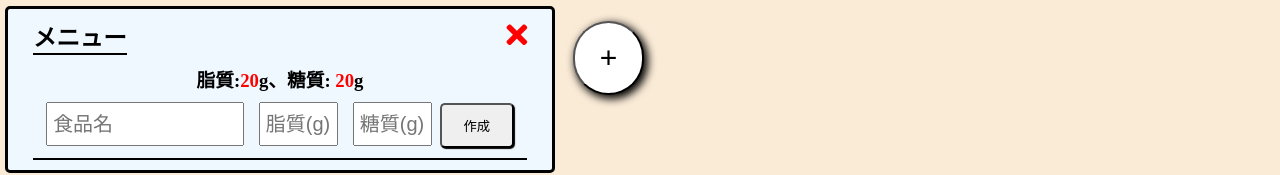
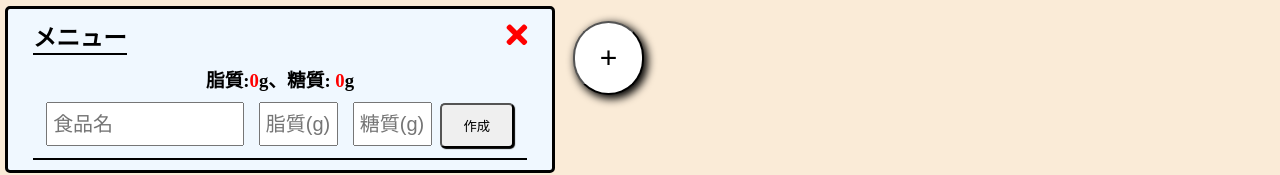
Before and after one commit to victer-star/dietary-restriction, a React (Create React App) app: page / in a window 1280 px wide. Shown: the part 224-399 px from the top of the page. Built offline with nearby package versions, Linux system fonts and the light colour scheme.

Commit message:
脂質・糖質合計値の出力

```diff
--- a/src/components/menu/MenuCardTitle.jsx
+++ b/src/components/menu/MenuCardTitle.jsx
@@ -14,7 +14,11 @@ export const MenuCardTitle = () => {
 
   const handleSubmit = (e) => {
     e.preventDefault();
-    setIsClick(false);
+    if (inputCardTitle === "") {
+      return;
+    } else {
+      setIsClick(false);
+    }
   };
 
   const handleBlur = () => {
@@ -31,6 +35,7 @@ export const MenuCardTitle = () => {
             onChange={handleChange}
             onBlur={handleBlur}
             value={inputCardTitle}
+            maxLength="20"
           ></input>
         </form>
       ) : (
--- a/src/components/menu/Result.jsx
+++ b/src/components/menu/Result.jsx
@@ -1,6 +1,6 @@
 import React from "react";
 
-export const Result = (
+export const Result = ({
   inputText,
   setInputText,
   inputLipid,
@@ -8,14 +8,25 @@ export const Result = (
   inputSugar,
   setInputSugar,
   menuList,
-  setMenuList
-) => {
+  setMenuList,
+}) => {
+  let allLipid = menuList.map((menu) => menu.lipid);
+  let integerLipid = allLipid.map(Number);
+  let resultLipid = integerLipid.reduce((a, b) => {
+    return a + b;
+  }, 0);
+
+  let allSugar = menuList.map((menu) => menu.sugar);
+  let integerSugar = allSugar.map(Number);
+  let resultSugar = integerSugar.reduce((c, d) => {
+    return c + d;
+  }, 0);
   return (
     <div className="result">
       <h3>
         脂質:
-        <span>20</span>
-        g、糖質: <span>20</span>g
+        <span>{resultLipid}</span>
+        g、糖質: <span>{resultSugar}</span>g
       </h3>
     </div>
   );
```
